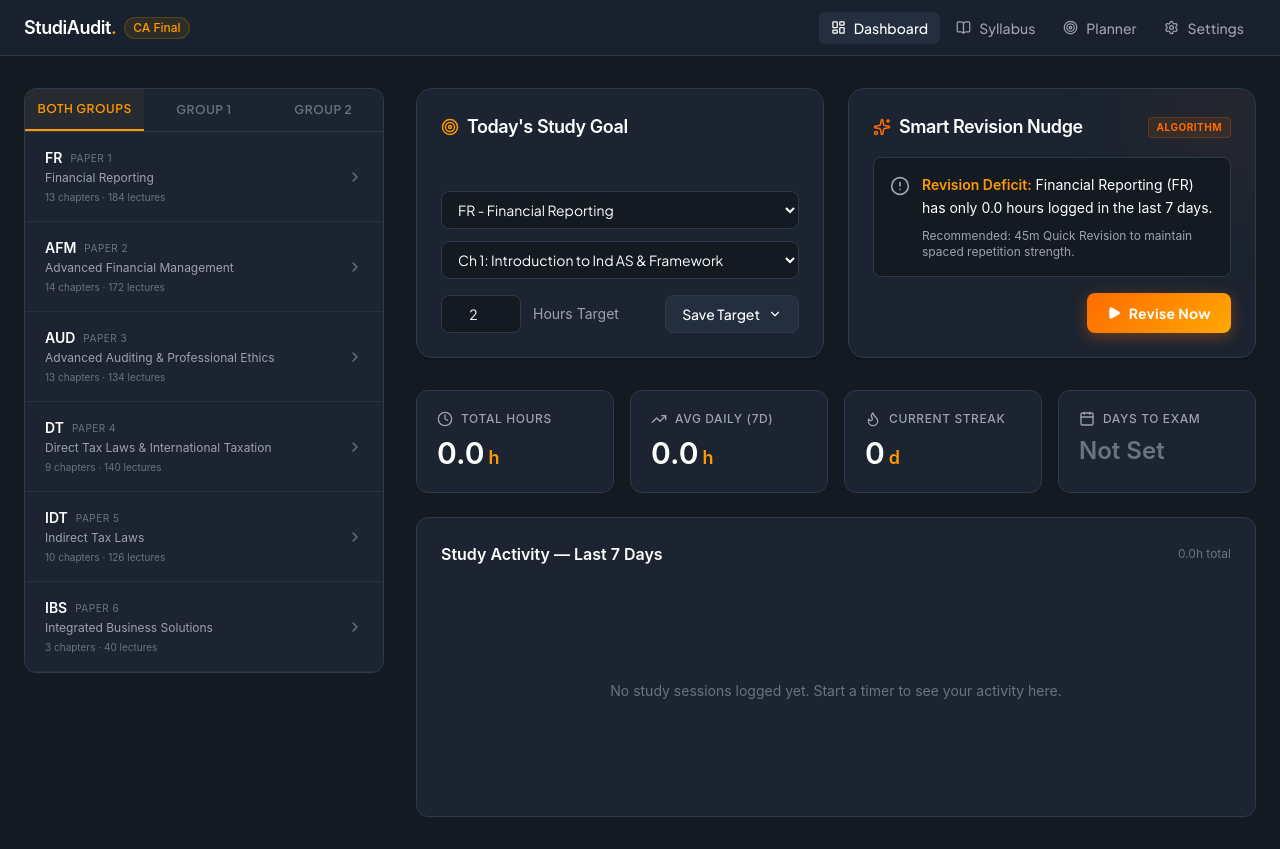
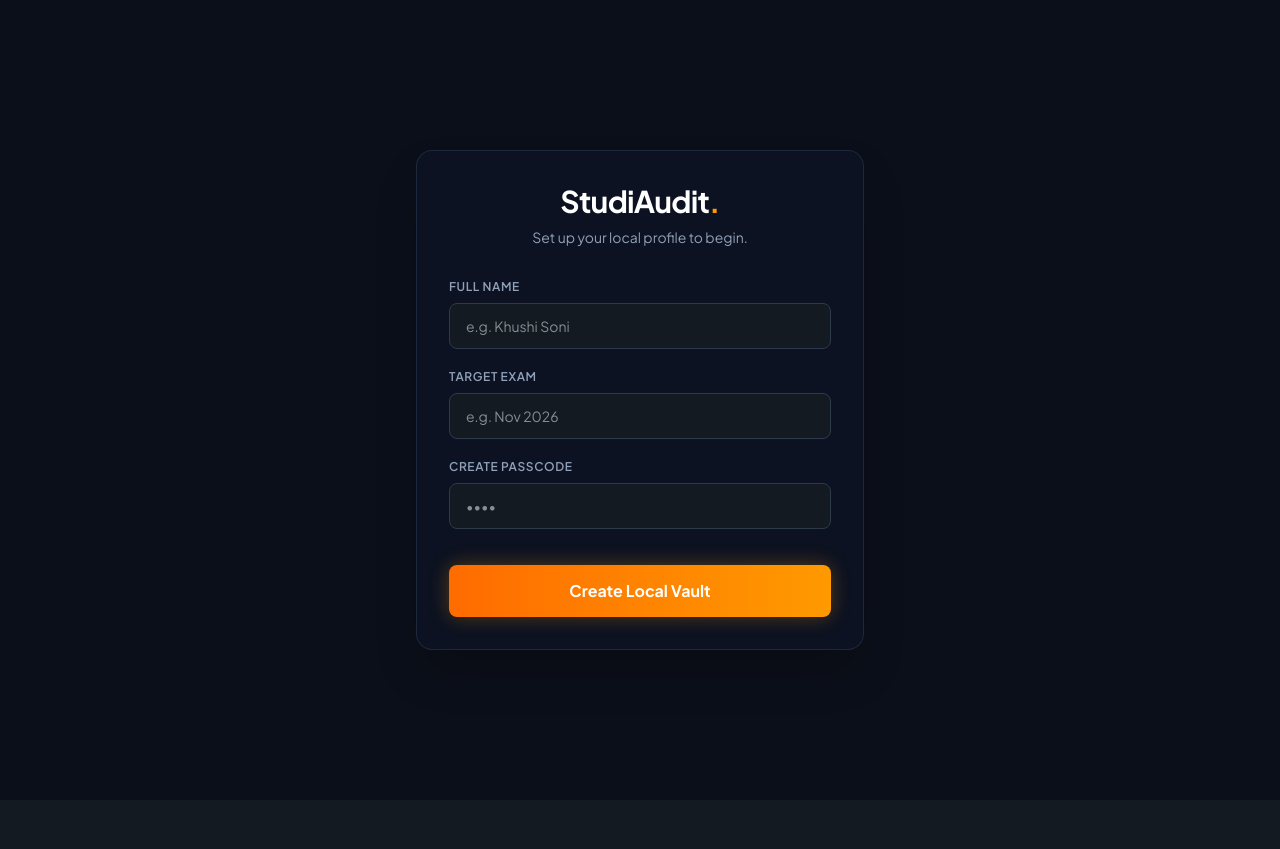
Before and after one commit to Rushi9945/khushi-ca-tracker, a React (Vite) app in the folder frontend/: page / in a window 1280 px wide. After the commit the page ends 800 px from the top, so only its background shows below. Built offline with nearby package versions, Linux system fonts and the light colour scheme.

Commit message:
Implement local auth and dynamic splash screen

```diff
--- a/frontend/src/App.tsx
+++ b/frontend/src/App.tsx
@@ -5,6 +5,7 @@ import { SettingsView } from './SettingsView';
 import { PlannerView } from './PlannerView';
 import { SyllabusView } from './SyllabusView';
 import { SplashScreen } from './SplashScreen';
+import { Auth } from './Auth';
 import { useTimer } from './TimerContext';
 import { CA_FINAL_SYLLABUS } from './data/caFinalSyllabus';
 import { BookOpen, Target, LayoutDashboard, Settings, Play, Pause, Square, ChevronRight } from 'lucide-react';
@@ -12,7 +13,10 @@ import { BookOpen, Target, LayoutDashboard, Settings, Play, Pause, Square, Chevr
 const subjects = Object.values(CA_FINAL_SYLLABUS) as any[];
 
 function App() {
+  const [isAuthenticated, setIsAuthenticated] = useState(false);
+  const [userName, setUserName] = useState('');
   const [showSplash, setShowSplash] = useState(true);
+
   const [activeTab, setActiveTab] = useState<'dashboard' | 'syllabus' | 'planner' | 'settings'>('dashboard');
   const [selectedSubjectId, setSelectedSubjectId] = useState<string | null>(null);
   const [activeGroup, setActiveGroup] = useState<'all' | 1 | 2>('all');
@@ -26,6 +30,11 @@ function App() {
     resumeTimer,
     stopAndSaveSession
   } = useTimer();
+
+  const handleLogin = (name: string) => {
+    setUserName(name);
+    setIsAuthenticated(true);
+  };
 
   const selectedSubject = useMemo(() => {
     if (!selectedSubjectId) return null;
@@ -57,9 +66,13 @@ function App() {
     setSelectedSubjectId(null);
   };
 
+  if (!isAuthenticated) {
+    return <Auth onLogin={handleLogin} />;
+  }
+
   return (
     <div className="min-h-screen bg-[#131A22] text-[#FFFFFF] font-sans flex flex-col">
-      {showSplash && <SplashScreen onComplete={() => setShowSplash(false)} />}
+      {showSplash && <SplashScreen userName={userName} onComplete={() => setShowSplash(false)} />}
 
       {/* ── Top Navigation ── */}
       <header className="sticky top-0 z-50 w-full h-14 bg-[#1B2430]/85 backdrop-blur-md border-b border-[#2D3A4B]">
--- /dev/null
+++ b/frontend/src/Auth.tsx
@@ -0,0 +1,134 @@
+import React, { useState, useEffect } from 'react';
+import { motion } from 'framer-motion';
+
+export const Auth = ({ onLogin }: { onLogin: (name: string) => void }) => {
+  const [profile, setProfile] = useState<{ name: string; targetExam: string; passcode: string } | null>(null);
+  const [isChecking, setIsChecking] = useState(true);
+
+  // Setup state
+  const [name, setName] = useState('');
+  const [targetExam, setTargetExam] = useState('');
+  const [setupPasscode, setSetupPasscode] = useState('');
+
+  // Login state
+  const [loginPasscode, setLoginPasscode] = useState('');
+  const [error, setError] = useState('');
+
+  useEffect(() => {
+    const saved = localStorage.getItem('app_user_profile');
+    if (saved) {
+      setProfile(JSON.parse(saved));
+    }
+    setIsChecking(false);
+  }, []);
+
+  const handleSetup = (e: React.FormEvent) => {
+    e.preventDefault();
+    if (!name || !targetExam || !setupPasscode) {
+      setError('Please fill out all fields.');
+      return;
+    }
+    const newProfile = { name, targetExam, passcode: setupPasscode };
+    localStorage.setItem('app_user_profile', JSON.stringify(newProfile));
+    setProfile(newProfile);
+    onLogin(newProfile.name);
+  };
+
+  const handleLogin = (e: React.FormEvent) => {
+    e.preventDefault();
+    if (profile && loginPasscode === profile.passcode) {
+      onLogin(profile.name);
+    } else {
+      setError('Incorrect passcode.');
+    }
+  };
+
+  if (isChecking) return null;
+
+  return (
+    <div className="fixed inset-0 z-50 flex items-center justify-center bg-[#0B0F19] bg-[radial-gradient(ellipse_at_center,_var(--tw-gradient-stops))] from-[#1B2430] to-[#0B0F19]">
+      <motion.div
+        initial={{ opacity: 0, y: 20 }}
+        animate={{ opacity: 1, y: 0 }}
+        transition={{ duration: 0.6, ease: 'easeOut' }}
+        className="w-full max-w-md p-8 bg-slate-900/50 backdrop-blur-xl border border-slate-700/50 rounded-2xl shadow-2xl"
+      >
+        <div className="text-center mb-8">
+          <h1 className="text-3xl font-bold tracking-tight text-white mb-2">
+            StudiAudit<span className="text-[#FF9900]">.</span>
+          </h1>
+          <p className="text-sm text-slate-400">
+            {!profile ? 'Set up your local profile to begin.' : `Welcome back, ${profile.name.split(' ')[0]}`}
+          </p>
+        </div>
+
+        {!profile ? (
+          <form onSubmit={handleSetup} className="space-y-5">
+            <div>
+              <label className="block text-xs font-semibold text-slate-400 uppercase tracking-wider mb-2">Full Name</label>
+              <input
+                type="text"
+                value={name}
+                onChange={e => setName(e.target.value)}
+                placeholder="e.g. Khushi Soni"
+                className="w-full bg-[#131A22] border border-[#2D3A4B] rounded-lg px-4 py-3 text-sm text-white focus:outline-none focus:border-[#FF9900] focus:ring-1 focus:ring-[#FF9900] transition"
+              />
+            </div>
+            <div>
+              <label className="block text-xs font-semibold text-slate-400 uppercase tracking-wider mb-2">Target Exam</label>
+              <input
+                type="text"
+                value={targetExam}
+                onChange={e => setTargetExam(e.target.value)}
+                placeholder="e.g. Nov 2026"
+                className="w-full bg-[#131A22] border border-[#2D3A4B] rounded-lg px-4 py-3 text-sm text-white focus:outline-none focus:border-[#FF9900] focus:ring-1 focus:ring-[#FF9900] transition"
+              />
+            </div>
+            <div>
+              <label className="block text-xs font-semibold text-slate-400 uppercase tracking-wider mb-2">Create Passcode</label>
+              <input
+                type="password"
+                value={setupPasscode}
+                onChange={e => setSetupPasscode(e.target.value)}
+                placeholder="••••"
+                className="w-full bg-[#131A22] border border-[#2D3A4B] rounded-lg px-4 py-3 text-sm text-white focus:outline-none focus:border-[#FF9900] focus:ring-1 focus:ring-[#FF9900] transition"
+              />
+            </div>
+
+            {error && <p className="text-red-400 text-xs text-center">{error}</p>}
+
+            <button
+              type="submit"
+              className="w-full py-3.5 mt-4 bg-gradient-to-r from-[#FF6B00] to-[#FF9900] hover:from-[#FF8533] hover:to-[#FFAD33] text-white font-bold rounded-lg shadow-[0_0_20px_rgba(255,153,0,0.3)] transition-all"
+            >
+              Create Local Vault
+            </button>
+          </form>
+        ) : (
+          <form onSubmit={handleLogin} className="space-y-6">
+            <div>
+              <label className="block text-xs font-semibold text-slate-400 uppercase tracking-wider mb-2 text-center">Enter Passcode</label>
+              <input
+                type="password"
+                value={loginPasscode}
+                onChange={e => setLoginPasscode(e.target.value)}
+                placeholder="••••"
+                autoFocus
+                className="w-full text-center tracking-[0.5em] text-xl bg-[#131A22] border border-[#2D3A4B] rounded-lg px-4 py-4 text-white focus:outline-none focus:border-[#FF9900] focus:ring-1 focus:ring-[#FF9900] transition"
+              />
+            </div>
+
+            {error && <p className="text-red-400 text-xs text-center">{error}</p>}
+
+            <button
+              type="submit"
+              className="w-full py-3.5 bg-gradient-to-r from-[#FF6B00] to-[#FF9900] hover:from-[#FF8533] hover:to-[#FFAD33] text-white font-bold rounded-lg shadow-[0_0_20px_rgba(255,153,0,0.3)] transition-all"
+            >
+              Unlock Dashboard
+            </button>
+          </form>
+        )}
+      </motion.div>
+    </div>
+  );
+};
--- a/frontend/src/SplashScreen.tsx
+++ b/frontend/src/SplashScreen.tsx
@@ -1,14 +1,14 @@
 import React, { useState, useEffect } from 'react';
 import { motion, useMotionValue, useSpring, useTransform, useMotionTemplate } from 'framer-motion';
 
-export const SplashScreen = ({ onComplete }: { onComplete: () => void }) => {
+export const SplashScreen = ({ userName, onComplete }: { userName: string, onComplete: () => void }) => {
   const [isExiting, setIsExiting] = useState(false);
 
   useEffect(() => {
-    // Keep it on screen for ~1.5s, then start fading out
-    const timer1 = setTimeout(() => setIsExiting(true), 1500);
-    // Give it 500ms to fade out, then unmount (Total 2.0s)
-    const timer2 = setTimeout(() => onComplete(), 2000);
+    // Mount this overlay immediately. After exactly 3.5 seconds, animate opacity to 0
+    const timer1 = setTimeout(() => setIsExiting(true), 3500);
+    // Unmount after fade out (fade out is 0.5s)
+    const timer2 = setTimeout(() => onComplete(), 4000);
     return () => { clearTimeout(timer1); clearTimeout(timer2); };
   }, [onComplete]);
 
@@ -29,7 +29,7 @@ export const SplashScreen = ({ onComplete }: { onComplete: () => void }) => {
   const shadowY = useTransform(smoothY, [-0.5, 0.5], [40, -40]);
 
   // Construct dynamic text shadow string
-  const textShadow = useMotionTemplate`${shadowX}px ${shadowY}px 30px rgba(0,0,0,0.9), 0 0 25px rgba(245,158,11,0.15)`;
+  const textShadow = useMotionTemplate`${shadowX}px ${shadowY}px 30px rgba(0,0,0,0.9), 0 0 40px rgba(245, 158, 11, 0.3)`;
 
   const handleMouseMove = (e: React.MouseEvent) => {
     // Normalize coordinates relative to window center between -0.5 and 0.5
@@ -45,7 +45,7 @@ export const SplashScreen = ({ onComplete }: { onComplete: () => void }) => {
       initial={{ opacity: 1 }}
       animate={{ opacity: isExiting ? 0 : 1 }}
       transition={{ duration: 0.5, ease: "easeInOut" }}
-      className="fixed inset-0 z-[100] flex items-center justify-center bg-[#050505] overflow-hidden"
+      className="fixed inset-0 z-[100] flex items-center justify-center bg-[#0B0F19] overflow-hidden"
       style={{ perspective: 1200 }}
     >
       <motion.div
@@ -56,27 +56,19 @@ export const SplashScreen = ({ onComplete }: { onComplete: () => void }) => {
           transformStyle: 'preserve-3d'
         }}
       >
-        {/* The Degree Splash Glowing Aura */}
-        <motion.div
-          initial={{ opacity: 0, scale: 0.5 }}
-          animate={{ opacity: 1, scale: 1 }}
-          transition={{ duration: 1.5, ease: "easeOut" }}
-          className="absolute inset-0 bg-amber-500/20 blur-[100px] rounded-full w-full h-[120%] -z-10 pointer-events-none"
-          style={{ transform: 'translateZ(-50px)' }}
-        />
-
         {/* Main 3D Text */}
         <motion.h1
-          initial={{ opacity: 0, scale: 0.8, filter: 'blur(12px)' }}
+          initial={{ opacity: 0, scale: 0.8, filter: 'blur(10px)' }}
           animate={{ opacity: 1, scale: 1, filter: 'blur(0px)' }}
-          transition={{ duration: 1.2, ease: [0.16, 1, 0.3, 1] }} // smooth spring-like easeOut
+          transition={{ duration: 1.2, ease: [0.16, 1, 0.3, 1] }}
           className="text-6xl md:text-[6.5rem] leading-none font-black tracking-tight mb-4 text-transparent bg-clip-text bg-gradient-to-r from-[#F59E0B] to-[#FCD34D]"
           style={{
             transform: 'translateZ(80px)',
-            textShadow
+            textShadow,
+            fontFamily: "'Plus Jakarta Sans', sans-serif"
           }}
         >
-          CA Khushi Soni
+          CA {userName || 'Khushi Soni'}
         </motion.h1>
 
         {/* Bottom Subtitle Layer */}
@@ -87,7 +79,7 @@ export const SplashScreen = ({ onComplete }: { onComplete: () => void }) => {
           style={{ transform: 'translateZ(40px)' }}
         >
           <p className="text-sm md:text-base font-medium text-slate-400/80 tracking-wide animate-pulse">
-            your StudiAudit dashboard is loading ..
+            your finalist preparation dashboard is loading ..
           </p>
         </motion.div>
 
```
